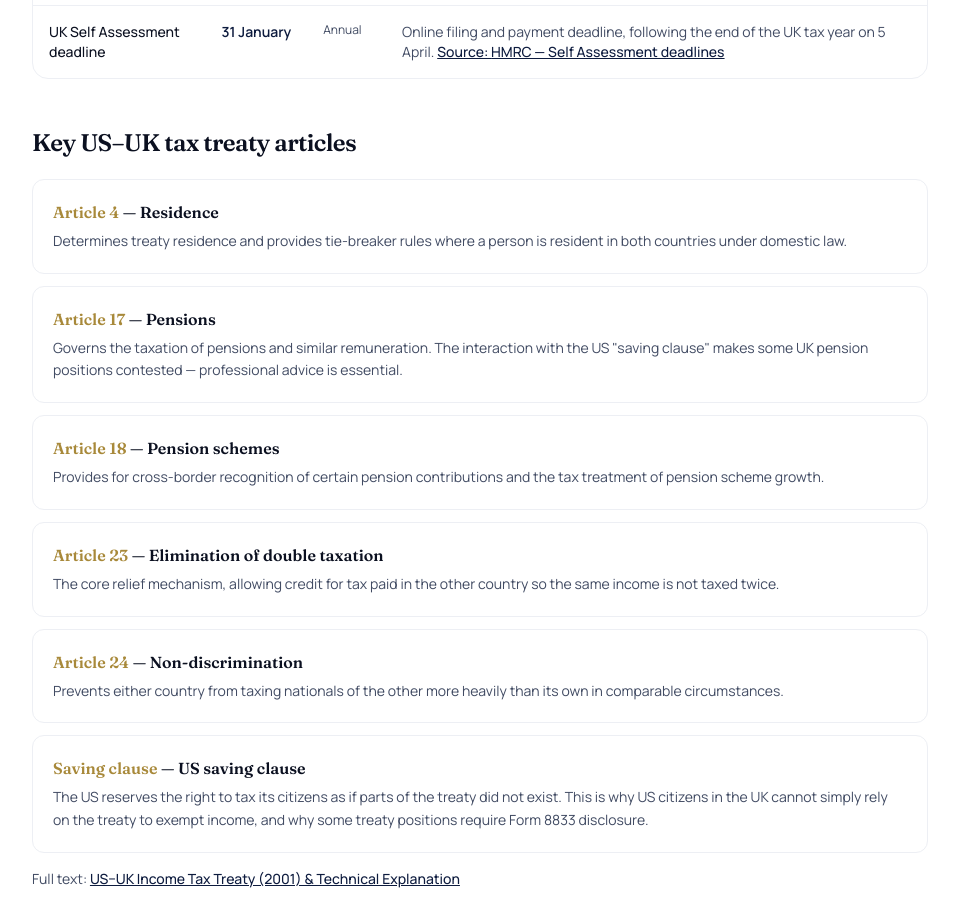
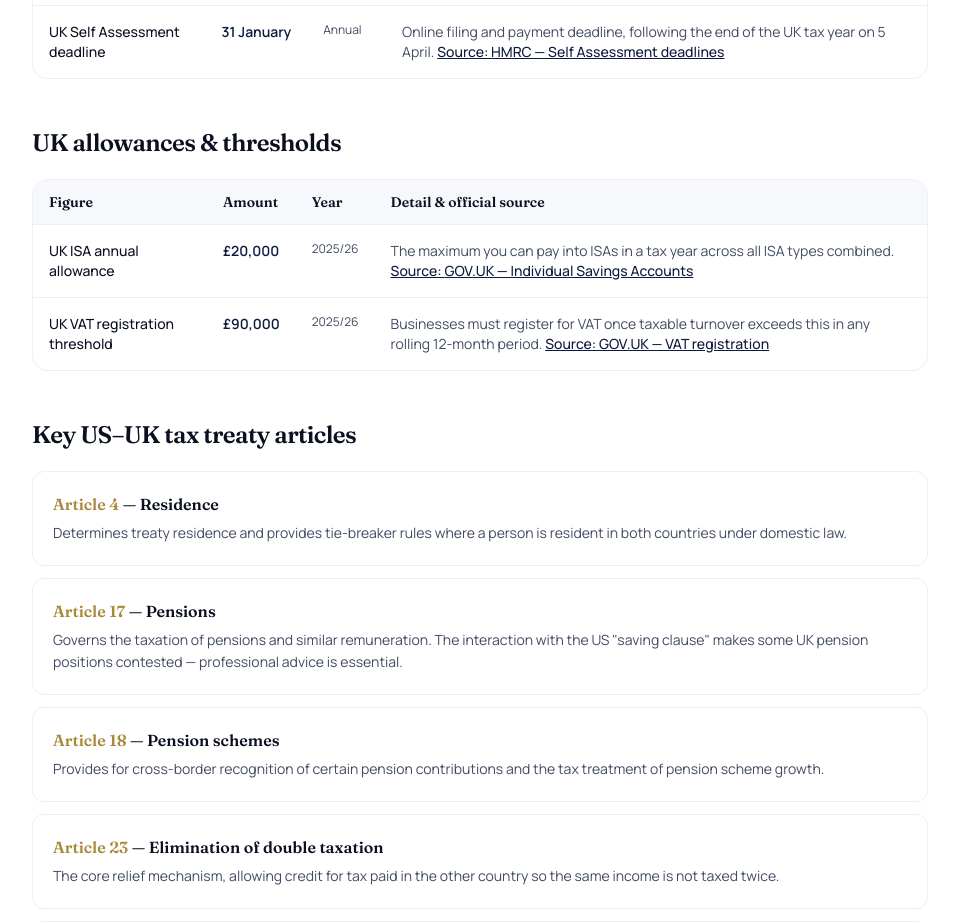
Before and after one commit to usuktaxadvisor/usuk-accountants, a Next.js app: page /resources/tax-data in a window 1280 px wide. Shown: the part 2800-3722 px from the top of the page, without its empty margins (160-1119 px from the left). Built offline with nearby package versions, Linux system fonts and the light colour scheme; no server answers.

Commit message:
Tax Data Centre: display UK allowances & thresholds table (ISA £20,000, VAT £90,000) with full rich structure — proves expanded canonical-data model end-to-end

```diff
--- a/src/app/resources/tax-data/page.tsx
+++ b/src/app/resources/tax-data/page.tsx
@@ -5,8 +5,7 @@ import {
 import { authors } from '@/lib/authority-data';
 import {
   US_FEIE, US_FBAR, US_FATCA_8938, US_STANDARD_DEDUCTION,
-  US_FILING_DEADLINES, TREATY_ARTICLES, TREATY_SOURCE, type TaxFigure,
-} from '@/lib/us-uk-tax-data';
+  US_FILING_DEADLINES, TREATY_ARTICLES, TREATY_SOURCE, type TaxFigure, UK_ALLOWANCES } from '@/lib/us-uk-tax-data';
 import {
   TAX_YEAR_LABEL, UK_INCOME_TAX, UK_CORP_TAX,
 } from '@/lib/tax-rates';
@@ -172,6 +171,7 @@ export default function TaxDataCentre() {
             <DataTable id="us-expat" title="US federal figures (expat)" figures={[US_FEIE, US_FBAR, ...US_FATCA_8938, ...US_STANDARD_DEDUCTION]} />
             <DataTable id="us-deadlines" title="US filing deadlines" figures={US_FILING_DEADLINES} />
             <DataTable id="uk-rates" title={`UK rates & deadlines (${TAX_YEAR_LABEL})`} figures={ukRates} />
+            <DataTable id="uk-allowances" title="UK allowances & thresholds" figures={UK_ALLOWANCES} />
 
             <div id="treaty" className="mt-12 scroll-mt-24">
               <h2 className="font-display text-2xl font-semibold tracking-tight text-ink">
```
